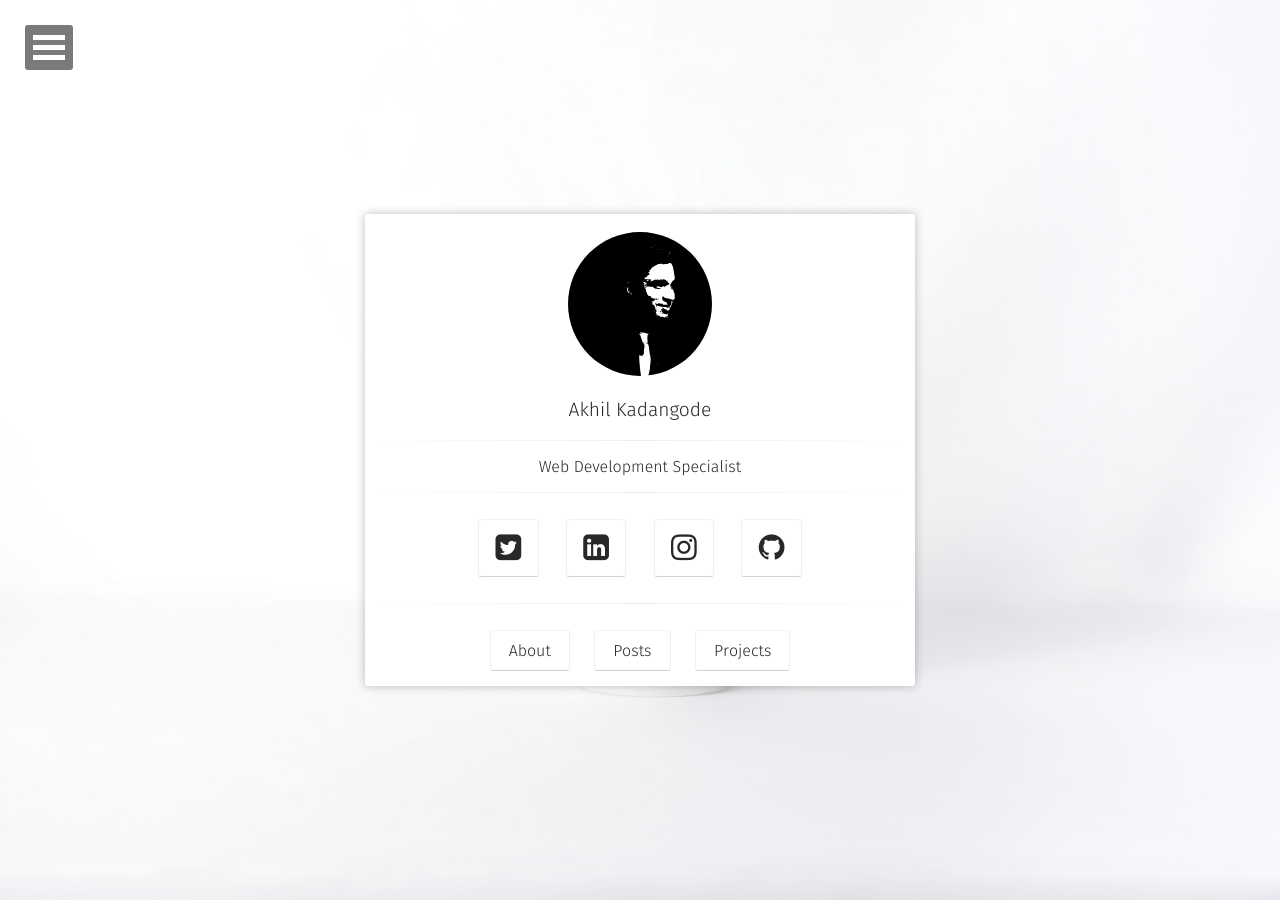
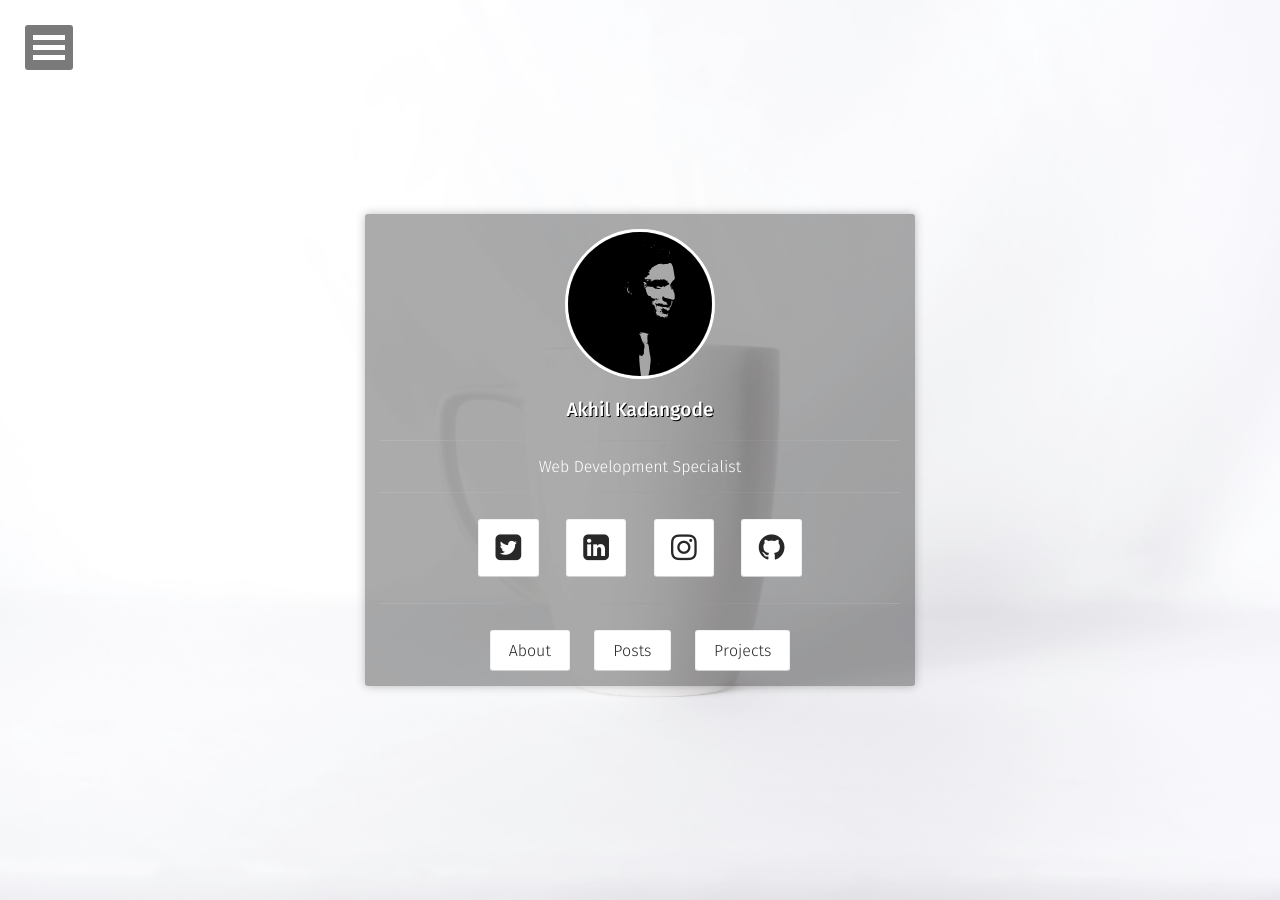
Before and after one commit to Akhilani/akhilani.com, a Jekyll site: the page built from index.html, in a window 1280 px wide. Built offline with Jekyll 4.4.1, drawn with Linux system fonts in a browser that asks for light colours; some web fonts are replaced.

Commit message:
text styling

```diff
--- a/_layouts/home.html
+++ b/_layouts/home.html
@@ -13,20 +13,20 @@ layout: compress
     {% include nav.html %}
     <!-- Header -->
     <header class="header flex" role="banner">
-        <div class="container animated fadeIn">
+        <div class="container animated fadeIn glassy-grey">
             <div class="row">
                     <a href="{{ site.url }}">
                         <img src="{{ site.logo }}" class="img-circle zoombtn animated rotateIn">
                     </a>
                     <h3 class="title">
                         <a class="zoombtn" href="{{ site.url }}">
-                        	<p style="font-size:1.2rem;font-weight:300">{{ site.title }}</p>
+                        	<p style="font-size:1.2rem;font-weight:500;color: #ffffff;text-shadow: 1px 1px #000000;">{{ site.title }}</p>
 			            </a>
                     </h3>
                     <hr class="hr-line">
                     <h3 class="title">
                         <a href="{{ site.url }}">
-                        	<p style="font-size:1rem;font-weight:300">{{ site.bio }}</p>
+                        	<p style="font-size:1rem;font-weight:300;color: #ffffff;">{{ site.bio }}</p>
 			            </a>
                     </h3>
                     {% include social-links.html %}
--- a/_sass/site.scss
+++ b/_sass/site.scss
@@ -220,3 +220,7 @@ header .entry-meta {
         background-position: center center;
     }
 }
+
+.glassy-grey {
+	background-color: #05050555;
+}
```
